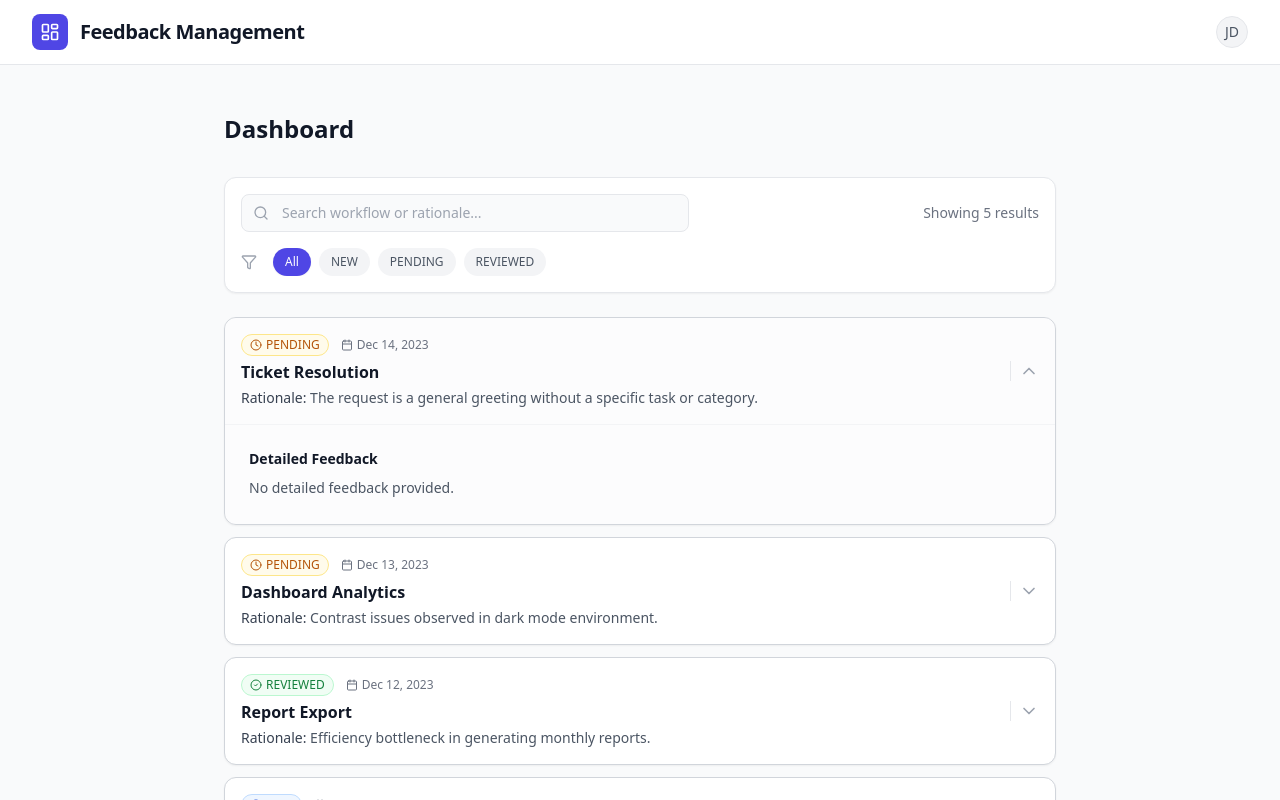
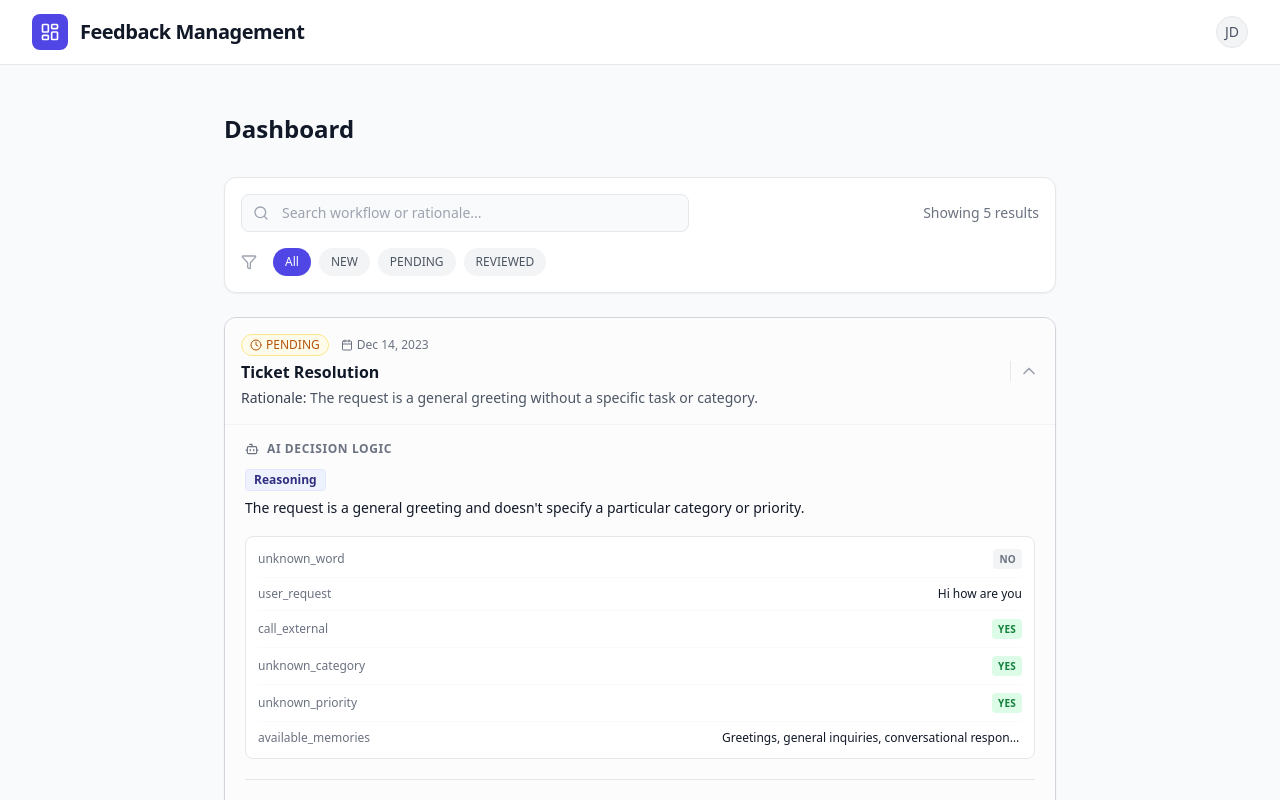
Before and after one commit to Shamilawa/feedback-management, a React (Vite) app: page / in a window 1280 px wide. Both pictures are taken after a click on the element 640 px from the left and 371 px from the top of the page. Shown: the top 800 px of the page. Built offline with nearby package versions, Linux system fonts and the light colour scheme.

Commit message:
feat: Introduce feedback types and implement FeedbackRow component for displaying and managing individual feedback entries.

```diff
--- a/src/components/FeedbackRow.tsx
+++ b/src/components/FeedbackRow.tsx
@@ -10,6 +10,7 @@ import {
     AlertCircle,
     X,
     FileText,
+    Bot,
 } from "lucide-react";
 import { toast } from "sonner";
 import { FeedbackItem } from "../types";
@@ -213,12 +214,94 @@ export default function FeedbackRow({
                             onCancel={() => setIsEditing(false)}
                         />
                     ) : (
-                        <div className="p-6 bg-gray-50/50 border-t border-gray-100 text-sm text-gray-600 space-y-4">
+                        <div className="px-5 py-4 bg-gray-50/50 border-t border-gray-100 text-sm text-gray-600 space-y-5">
+                            {/* AI Analysis Section - Compact */}
+                            {feedback.feedbackAttributes && (
+                                <div className="space-y-3">
+                                    <h4 className="flex items-center gap-2 text-xs font-bold text-gray-500 uppercase tracking-wider">
+                                        <Bot className="w-3.5 h-3.5" />
+                                        AI Decision Logic
+                                    </h4>
+
+                                    {/* Vertical layout for Reason vs Attributes */}
+                                    <div className="space-y-4">
+                                        {/* Main Reason */}
+                                        <div className="space-y-1.5">
+                                            <span className="text-xs font-semibold text-indigo-900 bg-indigo-50 px-2 py-0.5 rounded border border-indigo-100 inline-block">
+                                                Reasoning
+                                            </span>
+                                            <p className="text-gray-900 leading-relaxed font-medium">
+                                                {
+                                                    feedback.feedbackAttributes
+                                                        .Reason
+                                                }
+                                            </p>
+                                        </div>
+
+                                        {/* Compact Attributes List */}
+                                        <div className="bg-white border border-gray-200 rounded-lg p-3">
+                                            <div className="space-y-2">
+                                                {Object.entries(
+                                                    feedback.feedbackAttributes
+                                                )
+                                                    .filter(
+                                                        ([key]) =>
+                                                            key !== "Reason" &&
+                                                            key !==
+                                                                "feedback_request_reason"
+                                                    ) // Filter out redundant keys if any
+                                                    .map(([key, value]) => (
+                                                        <div
+                                                            key={key}
+                                                            className="flex items-center justify-between gap-2 text-xs border-b border-gray-50 last:border-0 pb-2 last:pb-0"
+                                                        >
+                                                            <span className="text-gray-500 font-medium truncate">
+                                                                {key}
+                                                            </span>
+                                                            <span className="font-medium text-gray-900 text-right">
+                                                                {typeof value ===
+                                                                "boolean" ? (
+                                                                    <span
+                                                                        className={cn(
+                                                                            "inline-flex items-center px-1.5 py-0.5 rounded text-[10px] font-semibold uppercase tracking-wide",
+                                                                            value
+                                                                                ? "bg-green-100 text-green-700"
+                                                                                : "bg-gray-100 text-gray-500"
+                                                                        )}
+                                                                    >
+                                                                        {value
+                                                                            ? "Yes"
+                                                                            : "No"}
+                                                                    </span>
+                                                                ) : (
+                                                                    <span
+                                                                        className="truncate max-w-[300px] inline-block align-bottom"
+                                                                        title={String(
+                                                                            value
+                                                                        )}
+                                                                    >
+                                                                        {String(
+                                                                            value
+                                                                        )}
+                                                                    </span>
+                                                                )}
+                                                            </span>
+                                                        </div>
+                                                    ))}
+                                            </div>
+                                        </div>
+                                    </div>
+                                </div>
+                            )}
+
+                            {/* Separator */}
+                            <div className="border-t border-gray-200" />
+
                             <div>
-                                <h4 className="font-semibold text-gray-900 mb-2">
-                                    Detailed Feedback
+                                <h4 className="text-xs font-bold text-gray-500 uppercase tracking-wider mb-2">
+                                    Detailed Feedback Message
                                 </h4>
-                                <p className="leading-relaxed whitespace-pre-wrap">
+                                <p className="leading-relaxed whitespace-pre-wrap text-gray-800">
                                     {feedback.feedbackMessage ||
                                         "No detailed feedback provided."}
                                 </p>
--- a/src/types.ts
+++ b/src/types.ts
@@ -17,5 +17,6 @@ export interface FeedbackItem {
     status: "PENDING" | "REVIEWED" | "NEW" | "Pending" | "Reviewed" | "New";
     feedbackMessage: string | null;
     feedbackData: string | null;
+    feedbackFile: string | null;
     date?: string;
 }
```
